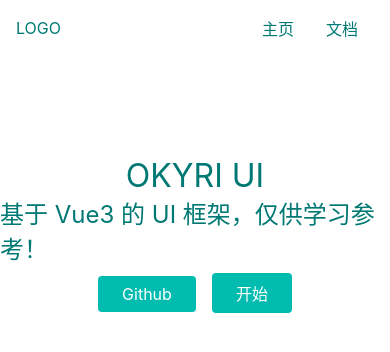
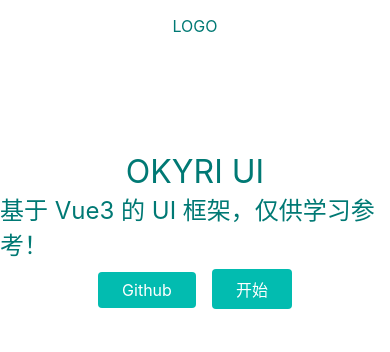
Before and after one commit to innerWang/okyri-ui-vue3, a Vue app: page / in a window 390 px wide. Shown: the top 352 px of the page. Built offline with nearby package versions, Linux system fonts and the light colour scheme.

Commit message:
feat: responsive topnav

```diff
--- a/src/components/Topnav.vue
+++ b/src/components/Topnav.vue
@@ -5,6 +5,7 @@
       <li><router-link to="/">主页</router-link></li>
       <li><router-link to="/doc"> 文档</router-link></li>
     </ul>
+    <span class="toggleIcon"> </span>
   </div>
 </template>
 <script lang="ts">
@@ -42,5 +43,17 @@ $color: #007974;
       margin: 0 1em;
     }
   }
+
+  .toggleIcon {
+  }
+
+  @media (max-width: 500px) {
+    > .logo {
+      margin: 0 auto;
+    }
+    > .menu {
+      display: none;
+    }
+  }
 }
 </style>
```
